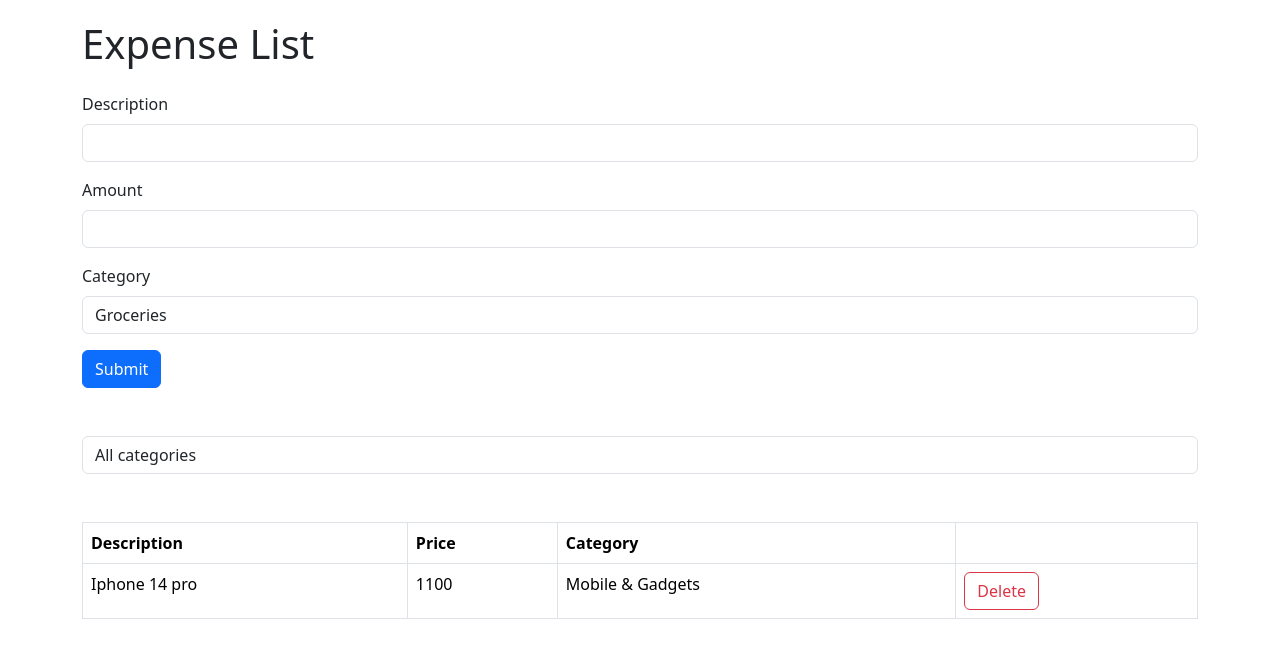
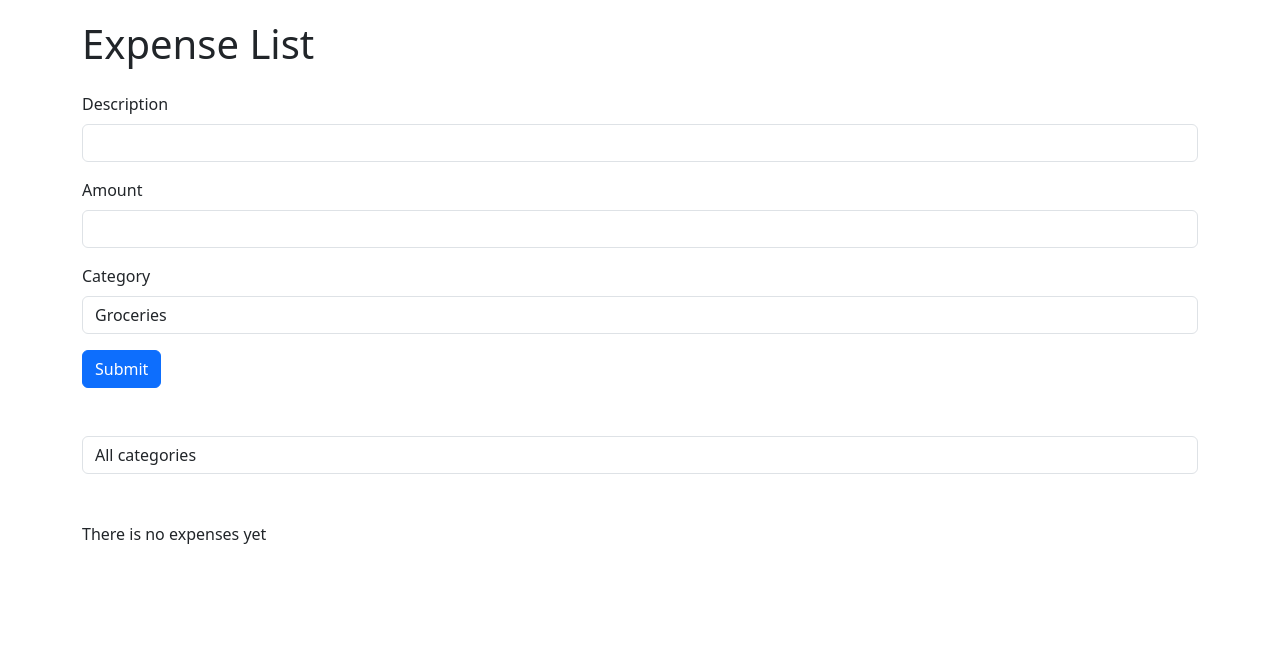
Before and after one commit to Bappy4u/ExpenseList, a React (Vite) app: page / in a window 1280 px wide. Both pictures are taken after a click on the button "Delete". Shown: the top 658 px of the page. Built offline with nearby package versions, Linux system fonts and the light colour scheme.

Commit message:
added filter in the expenselist and action to delete expense from list

```diff
--- a/src/App.tsx
+++ b/src/App.tsx
@@ -4,14 +4,24 @@ import {useState} from "react";
 
 
 function App() {
-    const [expenseList, setExpenseList] = useState([{desc: "Iphone 14 pro", price: 1100, category:"Mobile & Gadgets"}]);
-    return  (
+    const [expenseList, setExpenseList] = useState([{
+        desc: "Iphone 14 pro",
+        price: 1100,
+        category: "Mobile & Gadgets"
+    }]);
+
+    const handleDelete = (index: number) => {
+        setExpenseList(expenseList => expenseList.filter((_, i) => i !== index));
+    };
+
+
+    return (
         <div className="container">
             <h1>Expense List</h1>
             <div className="mb-4"></div>
             <Form/>
             <div className="mb-5"></div>
-            <ExpenseList expenseList={expenseList}></ExpenseList>
+            <ExpenseList expenseList={expenseList} onDelete={handleDelete}></ExpenseList>
         </div>
 
     )
--- a/src/components/ExpenseList.tsx
+++ b/src/components/ExpenseList.tsx
@@ -1,8 +1,11 @@
 interface props {
     expenseList: string[];
+    onDelete: (index: number) => void;
 }
+
 let list = ["abc", "def"];
-const ExpenseList = ({expenseList}: props) => {
+const ExpenseList = ({expenseList, onDelete}: props) => {
+
     return (
         <>
             <div className="mb-5">
@@ -15,10 +18,12 @@ const ExpenseList = ({expenseList}: props) => {
                 </select>
             </div>
 
-            <table className="table table-bordered">
+            {expenseList.length < 1 && <p>There is no expenses yet</p>}
+
+            {expenseList.length > 0 && <table className="table table-bordered">
                 <thead>
                 <tr>
-                    <th scope="col" >Description</th>
+                    <th scope="col">Description</th>
                     <th scope="col">Price</th>
                     <th scope="col">Category</th>
                     <th scope="col"></th>
@@ -26,18 +31,24 @@ const ExpenseList = ({expenseList}: props) => {
                 </thead>
                 <tbody>
 
-                {expenseList.map( (item, index) => (
-                    <tr>
+                {expenseList.map((item, index) => (
+                    item.category === "Mobile & Gadgets" &&
+                    <tr key={index}>
                         <td>{item.desc}</td>
                         <td>{item.price}</td>
                         <td>{item.category}</td>
-                        <td><button className="btn btn-outline-danger">Delete</button></td>
+                        <td>
+                            <button className="btn btn-outline-danger"
+                                    onClick={() => onDelete(index)}>Delete
+                            </button>
+                        </td>
                     </tr>
                 ))}
 
 
                 </tbody>
             </table>
+            }
         </>
     );
 };
```
